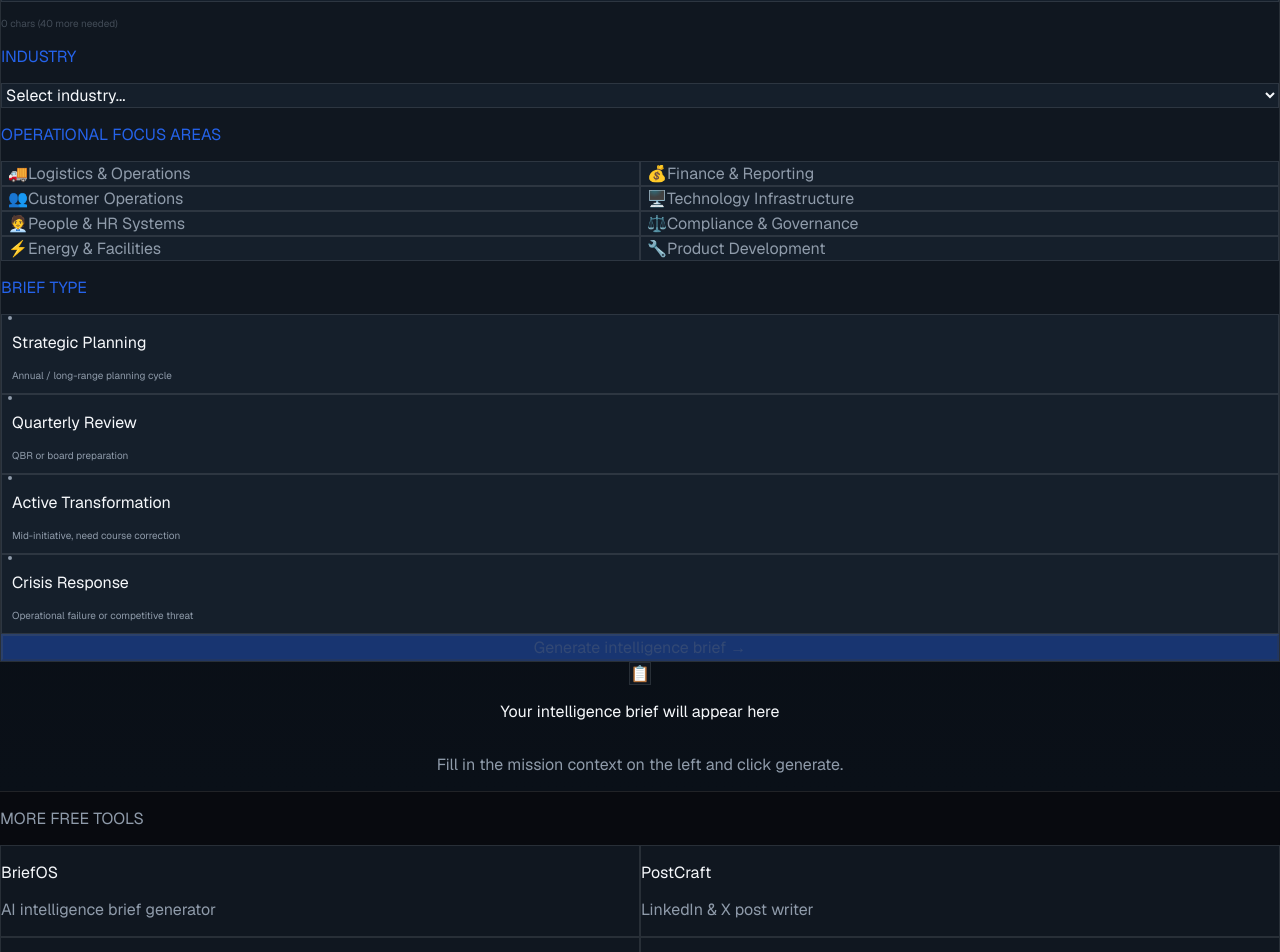
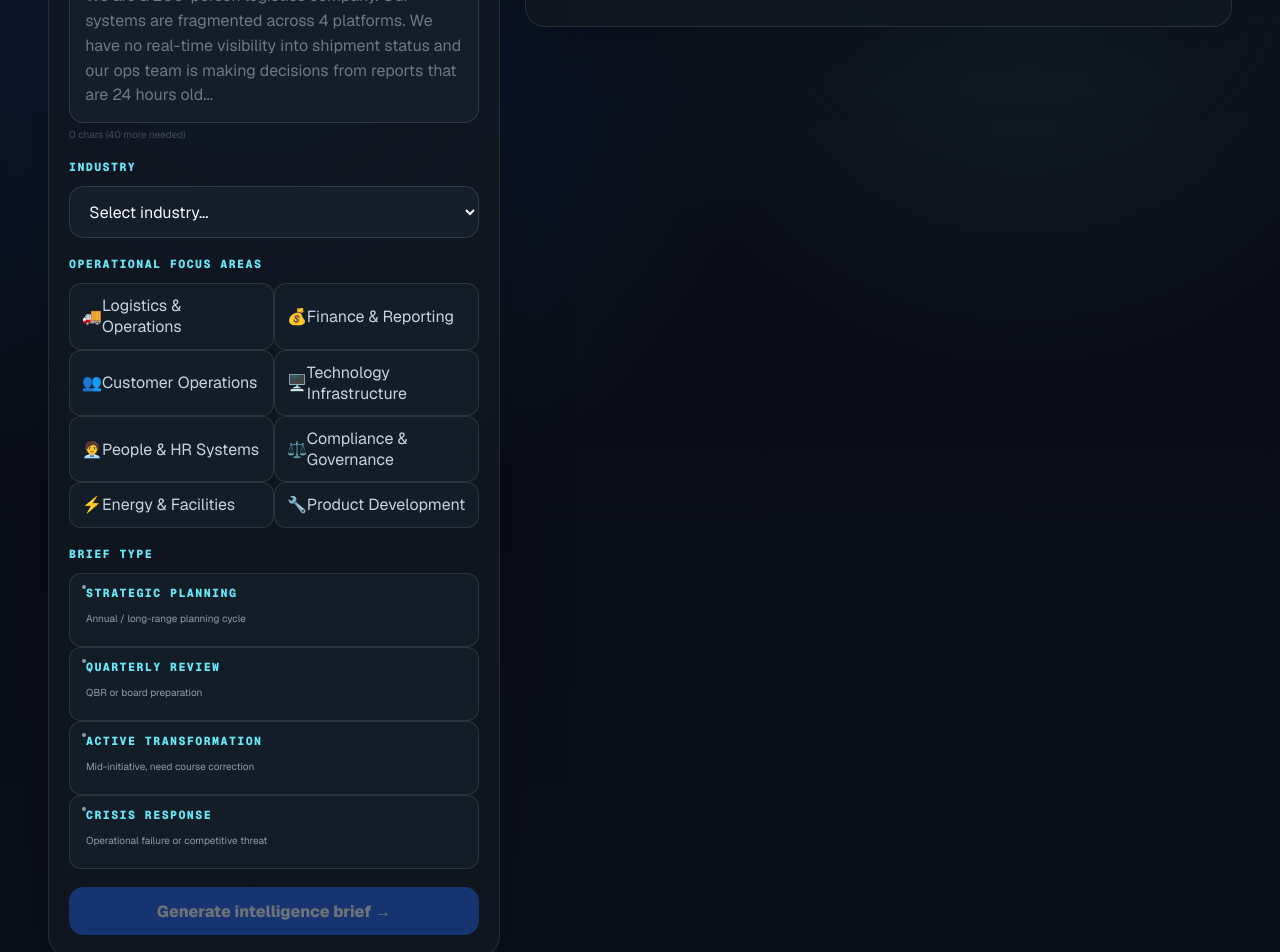
Before and after one commit to jayblast-spec/opsintel, a Next.js app: page / in a window 1280 px wide. Shown: the part 1000-1952 px from the top of the page. Built offline with nearby package versions, Linux system fonts and the light colour scheme.

Commit message:
fix: add stable OpsIntel brief and footer styles

```diff
--- a/app/globals.css
+++ b/app/globals.css
@@ -262,3 +262,160 @@ button, textarea, select { font: inherit; }
     justify-content: center;
   }
 }
+/* Stable OpsIntel brief builder restore. */
+.ops-brief-builder {
+  width: min(100%, 76rem);
+  margin: 0 auto;
+  padding: clamp(2rem, 5vw, 4rem) 1rem 6rem;
+}
+
+.ops-brief-builder > div {
+  display: grid;
+  grid-template-columns: minmax(18rem, 0.78fr) minmax(0, 1.22fr);
+  gap: 1.6rem;
+  align-items: start;
+}
+
+.ops-brief-builder > div > div:first-child,
+.ops-brief-builder > div > div:last-child > div {
+  border: 1px solid rgba(255,255,255,0.10);
+  border-radius: 1.25rem;
+  background: rgba(16, 23, 32, 0.88);
+  box-shadow: 0 22px 70px rgba(0,0,0,0.28);
+}
+
+.ops-brief-builder > div > div:first-child {
+  position: sticky;
+  top: 1.5rem;
+  padding: 1.25rem;
+}
+
+.ops-brief-builder p {
+  margin-top: 0;
+}
+
+.ops-brief-builder textarea,
+.ops-brief-builder select {
+  width: 100%;
+  border: 1px solid rgba(255,255,255,0.12);
+  border-radius: 0.9rem;
+  background: rgba(21,31,43,0.96);
+  color: #f6f8fb;
+  padding: 0.85rem 0.95rem;
+  outline: none;
+  line-height: 1.55;
+}
+
+.ops-brief-builder textarea::placeholder {
+  color: rgba(143,155,170,0.72);
+}
+
+.ops-brief-builder textarea:focus,
+.ops-brief-builder select:focus {
+  border-color: rgba(103,232,249,0.55);
+  box-shadow: 0 0 0 3px rgba(37,99,235,0.16);
+}
+
+.ops-brief-builder button {
+  min-height: 2.55rem;
+}
+
+.ops-brief-builder > div > div:first-child > button:last-child {
+  width: 100%;
+  min-height: 3rem;
+  border: 0;
+  border-radius: 0.9rem;
+  background: #2563eb;
+  color: white;
+  font-weight: 750;
+}
+
+.ops-brief-builder > div > div:first-child > div {
+  margin-bottom: 1.15rem;
+}
+
+.ops-brief-builder > div > div:first-child p:first-child {
+  color: #67e8f9;
+  font-family: var(--font-geist-mono), ui-monospace, monospace;
+  font-size: 0.73rem;
+  font-weight: 800;
+  letter-spacing: 0.12em;
+  text-transform: uppercase;
+}
+
+.ops-brief-builder > div > div:last-child {
+  min-width: 0;
+}
+
+.ops-brief-builder > div > div:last-child > div {
+  padding: clamp(1.25rem, 3vw, 2rem);
+}
+
+.ops-brief-builder [class*="grid-cols-2"] button,
+.ops-brief-builder [class*="space-y"] button {
+  border: 1px solid rgba(255,255,255,0.10);
+  border-radius: 0.75rem;
+  background: rgba(21,31,43,0.88);
+  color: #c8d2df;
+  padding: 0.7rem 0.75rem;
+}
+
+.ops-brief-builder [class*="grid-cols-2"] button:hover,
+.ops-brief-builder [class*="space-y"] button:hover {
+  border-color: rgba(103,232,249,0.36);
+}
+
+.ops-footer {
+  border-top: 1px solid rgba(255,255,255,0.10);
+  background: #080a0f;
+  padding: 4rem 1rem;
+}
+
+.ops-footer > div {
+  width: min(100%, 64rem);
+  margin: 0 auto;
+}
+
+.ops-footer .grid {
+  display: grid;
+  grid-template-columns: repeat(4, minmax(0, 1fr));
+  gap: 0.75rem;
+}
+
+.ops-footer a,
+.ops-footer .grid > div {
+  display: block;
+  border: 1px solid rgba(255,255,255,0.10);
+  border-radius: 0.85rem;
+  background: rgba(16, 23, 32, 0.72);
+  padding: 0.85rem;
+}
+
+@media (max-width: 900px) {
+  .ops-brief-builder > div {
+    grid-template-columns: 1fr;
+  }
+  .ops-brief-builder > div > div:first-child {
+    position: static;
+  }
+  .ops-footer .grid {
+    grid-template-columns: repeat(2, minmax(0, 1fr));
+  }
+}
+
+@media (max-width: 640px) {
+  .ops-brief-builder {
+    padding: 2rem 0.9rem 4rem;
+  }
+  .ops-brief-builder > div {
+    gap: 1rem;
+  }
+  .ops-brief-builder > div > div:first-child,
+  .ops-brief-builder > div > div:last-child > div {
+    border-radius: 1rem;
+    padding: 1rem;
+  }
+  .ops-footer .grid {
+    grid-template-columns: 1fr;
+  }
+}
```
